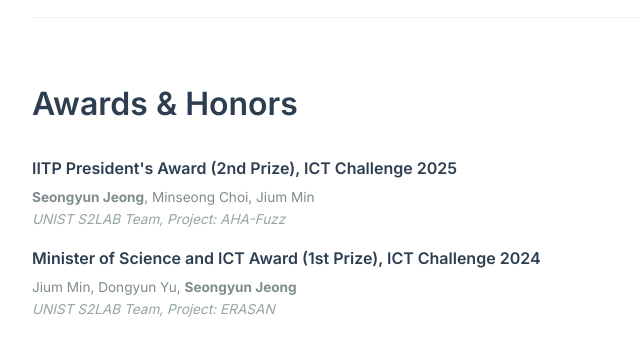
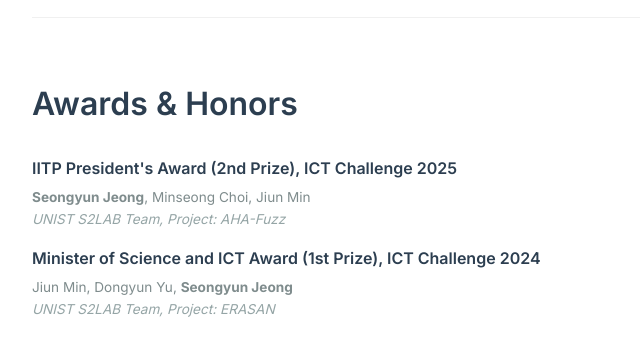
Before and after one commit to Seongyun-Jeong/Seongyun-Jeong.github.io, a plain HTML site: page index.html in a window 1280 px wide. Shown: the part 2232-2579 px from the top of the page, 28-668 px from the left. Drawn offline with Linux system fonts and the light colour scheme.

Commit message:
fix typo

```diff
--- a/index.html
+++ b/index.html
@@ -133,12 +133,12 @@
                 <div class="content">
                     <div class="award-item">
                         <h3>IITP President's Award (2nd Prize), ICT Challenge 2025</h3>
-                        <div class="award-team">Seongyun Jeong, Minseong Choi, Jium Min</div>
+                        <div class="award-team">Seongyun Jeong, Minseong Choi, Jiun Min</div>
                         <div class="award-project">UNIST S2LAB Team, Project: AHA-Fuzz</div>
                     </div>
                     <div class="award-item">
                         <h3>Minister of Science and ICT Award (1st Prize), ICT Challenge 2024</h3>
-                        <div class="award-team">Jium Min, Dongyun Yu, Seongyun Jeong</div>
+                        <div class="award-team">Jiun Min, Dongyun Yu, Seongyun Jeong</div>
                         <div class="award-project">UNIST S2LAB Team, Project: ERASAN</div>
                     </div>
                 </div>
```
Also changed, not shown: 1 other file.
